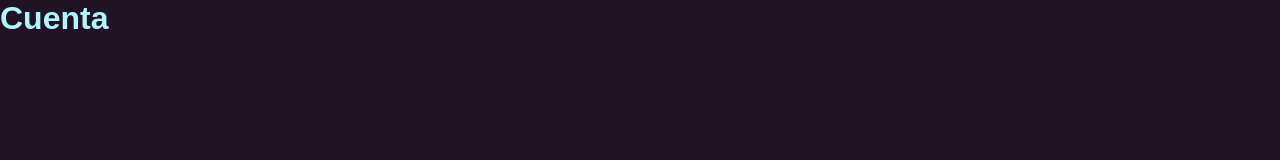
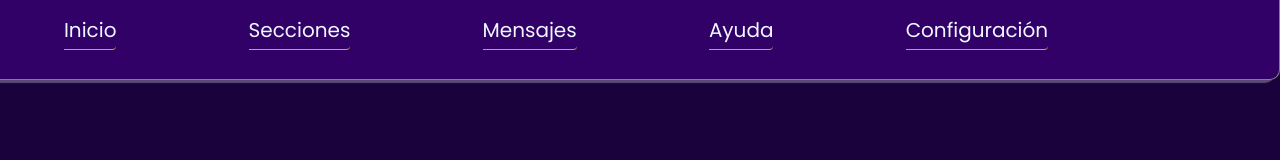
Before and after one commit to nickswilliam/ProyectoWeb, a plain HTML site: page account/acount.html in a window 1280 px wide. Drawn offline with Linux system fonts and the light colour scheme.

Commit message:
añado sección account.html /CSS

```diff
--- a/account/acount.html
+++ b/account/acount.html
@@ -5,12 +5,26 @@
     <meta charset="UTF-8">
     <meta http-equiv="X-UA-Compatible" content="IE=edge">
     <meta name="viewport" content="width=device-width, initial-scale=1.0">
+    <link rel="preconnect" href="https://fonts.googleapis.com">
+    <link rel="preconnect" href="https://fonts.gstatic.com" crossorigin>
+    <link href="https://fonts.googleapis.com/css2?family=Poppins&display=swap" rel="stylesheet">
+
     <link rel="stylesheet" href="styles.css" type="text/css">
     <title>Bienvenido a su cuenta</title>
 </head>
 
 <body>
-    <h1>Cuenta</h1>
+    <header>
+        <nav class="init">
+            <ul>
+                <li class="nav-bar"><a href="#">Inicio</a></li>
+                <li class="nav-bar"><a href="#">Secciones</a></li>
+                <li class="nav-bar"><a href="#">Mensajes</a></li>
+                <li class="nav-bar"><a href="#">Ayuda</a></li>
+                <li class="nav-bar"><a href="#">Configuración</a></li>
+            </ul>
+        </nav>
+    </header>
 </body>
 
 </html>
--- a/account/styles.css
+++ b/account/styles.css
@@ -1,7 +1,48 @@
 * {
     margin: 0;
     padding: 0;
+    box-sizing: border-box;
     font-family: 'Poppins', sans-serif;
-    background: rgb(33, 19, 36);
-    color: rgb(176, 246, 255);
 }
+/* Color de texto
+color: rgb(176, 246, 255); (posible)*/
+
+
+body {
+    background: rgb(26, 3, 61);
+}
+
+header {
+    height: 10vh;
+    width: 100%;
+    background-color: rgba(69, 0, 138, 0.555);
+    border-bottom-right-radius: 10px;
+    border-bottom: 1px solid grey;
+    border-right: 1px solid grey;
+    box-shadow: -5px 3px 1px rgba(255, 255, 255, 0.288);
+}
+
+.init {
+    position: relative;
+}
+
+.nav-bar {
+    display: inline;
+    margin: 5%;
+    position: relative;
+    top: 15px;
+    color: aliceblue;
+    font-size: 20px;
+    border-bottom-right-radius: 4px;
+    border-bottom: 1px solid goldenrod;
+    padding-bottom: 5px;
+}
+
+li a {
+    text-decoration: none;
+    color: aliceblue;
+}
+
+li a:hover{
+    color: goldenrod;
+}
```
